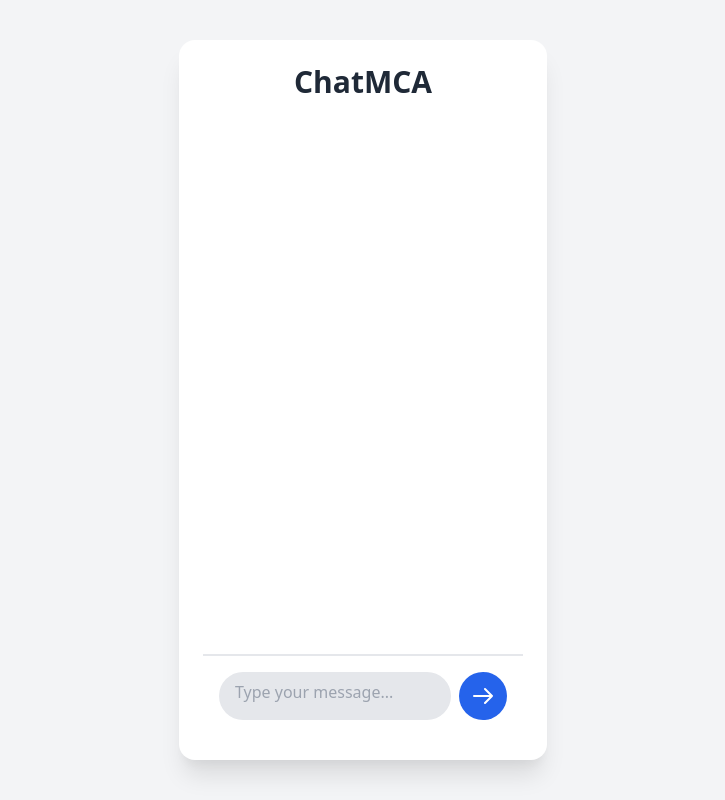
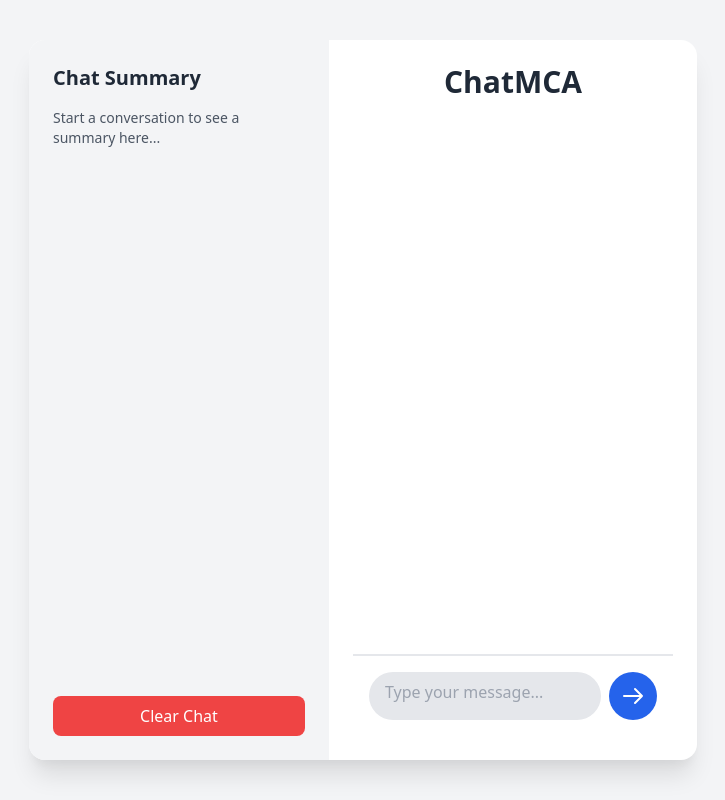
Before and after one commit to PATELyugant07/Python-ChatBox, a Django app: page / in a window 1280 px wide. Shown: the whole page, without its empty margins (277-1002 px from the left). Run offline with Django 5.2, Linux system fonts and the light colour scheme.

Commit message:
kuch nahi

```diff
--- a/chat_mca_project/chatbot_app/templates/chatbot_app/index.html
+++ b/chat_mca_project/chatbot_app/templates/chatbot_app/index.html
@@ -1,5 +1,3 @@
-<!-- chatbot_app/templates/chatbot_app/index.html -->
-
     <!DOCTYPE html>
     <html lang="en">
     <head>
@@ -8,9 +6,17 @@
         <title>ChatMCA</title>
         <link rel="stylesheet" href="https://cdnjs.cloudflare.com/ajax/libs/tailwindcss/2.2.19/tailwind.min.css">
         <style>
-        .chatbot-container {
-            max-width: 800px;
+            .main-container {
+                max-width: 1200px;
                 height: 90vh;
+            }
+            .sidebar {
+                width: 300px;
+                background-color: #F3F4F6;
+            }
+            .chat-area {
+                flex-grow: 1;
+                height: 100%;
             }
             .chat-messages {
                 height: calc(100% - 100px);
@@ -32,10 +38,18 @@
         </style>
     </head>
     <body class="bg-gray-100 flex items-center justify-center h-screen">
-    <div class="chatbot-container bg-white shadow-xl rounded-2xl flex flex-col p-6">
+        <div class="main-container bg-white shadow-xl rounded-2xl flex">
+            <div class="sidebar p-6 flex flex-col rounded-l-2xl">
+                <h2 class="text-xl font-bold mb-4 text-gray-800">Chat Summary</h2>
+                <div id="summary-display" class="text-gray-600 text-sm overflow-y-auto">
+                    <p>Start a conversation to see a summary here...</p>
+                </div>
+                <button id="clear-chat-btn" class="mt-auto bg-red-500 text-white py-2 px-4 rounded-lg hover:bg-red-600 transition">Clear Chat</button>
+            </div>
+
+            <div class="chat-area flex flex-col p-6 rounded-r-2xl">
                 <h1 class="text-3xl font-bold text-center mb-4 text-gray-800">ChatMCA</h1>
-        <div class="chat-messages flex flex-col space-y-4 p-4">
-            <!-- Messages will be dynamically added here by JavaScript -->
+                <div id="chat-messages" class="chat-messages flex flex-col space-y-4 p-4">
                     </div>
                 <form id="chat-form" class="flex p-4 border-t-2 border-gray-200">
                     <textarea
@@ -54,21 +68,26 @@
                     </button>
                 </form>
             </div>
+        </div>
 
         <script>
             // JavaScript for handling the chat logic
             const chatForm = document.getElementById('chat-form');
-        const chatMessages = document.querySelector('.chat-messages');
+            const chatMessages = document.getElementById('chat-messages');
             const userInput = document.getElementById('user-input');
+            const summaryDisplay = document.getElementById('summary-display');
+            const clearChatBtn = document.getElementById('clear-chat-btn');
 
-        // Function to add a message to the chat display
-        function addMessage(message, sender) {
+            let chatHistory = JSON.parse(localStorage.getItem('chatHistory')) || [];
+
+            // --- Core Functions ---
+            function addMessage(text, sender) {
                 const messageContainer = document.createElement('div');
                 messageContainer.classList.add('flex', 'space-x-2', 'items-start', 'max-w-xs');
 
                 const messageBubble = document.createElement('p');
                 messageBubble.classList.add('message-bubble', 'text-sm');
-            messageBubble.textContent = message;
+                messageBubble.textContent = text;
 
                 if (sender === 'user') {
                     messageContainer.classList.add('justify-end');
@@ -83,6 +102,33 @@
                 chatMessages.scrollTop = chatMessages.scrollHeight; // Auto-scroll to the bottom
             }
 
+            // Function to save history and trigger summary
+            async function updateChatState(userMessage, botResponse) {
+                chatHistory.push({ sender: 'user', text: userMessage });
+                chatHistory.push({ sender: 'bot', text: botResponse });
+
+                localStorage.setItem('chatHistory', JSON.stringify(chatHistory));
+
+                // Request a new summary from the server
+                try {
+                    const response = await fetch('/api/summarize/', {
+                        method: 'POST',
+                        headers: { 'Content-Type': 'application/json' },
+                        body: JSON.stringify({ history: chatHistory }),
+                    });
+                    const data = await response.json();
+                    if (response.ok) {
+                        summaryDisplay.textContent = data.summary;
+                        localStorage.setItem('chatSummary', data.summary); // Save the new summary
+                    } else {
+                        summaryDisplay.textContent = 'Could not generate summary.';
+                    }
+                } catch (error) {
+                    summaryDisplay.textContent = 'Failed to connect to summarization service.';
+                }
+            }
+
+            // --- Event Listeners and Initial Load ---
             chatForm.addEventListener('submit', async (e) => {
                 e.preventDefault();
                 const message = userInput.value.trim();
@@ -91,32 +137,47 @@
                 addMessage(message, 'user');
                 userInput.value = '';
 
-            // Display a loading indicator
-            addMessage('...', 'bot');
+                addMessage('...', 'bot'); // Loading indicator
 
                 try {
                     const response = await fetch('/api/chat/', {
                         method: 'POST',
-                    headers: {
-                        'Content-Type': 'application/json',
-                    },
+                        headers: { 'Content-Type': 'application/json' },
                         body: JSON.stringify({ message: message }),
                     });
 
                     const data = await response.json();
-
-                // Remove the loading indicator
-                chatMessages.removeChild(chatMessages.lastChild);
+                    chatMessages.removeChild(chatMessages.lastChild); // Remove loading indicator
 
                     if (response.ok) {
                         addMessage(data.response, 'bot');
+                        updateChatState(message, data.response); // Update chat state after a successful response
                     } else {
                         addMessage(`Error: ${data.error}`, 'bot');
                     }
                 } catch (error) {
-                // Remove the loading indicator
                     chatMessages.removeChild(chatMessages.lastChild);
                     addMessage('An unexpected error occurred. Please try again.', 'bot');
+                }
+            });
+
+            clearChatBtn.addEventListener('click', () => {
+                localStorage.clear();
+                chatHistory = [];
+                chatMessages.innerHTML = '';
+                summaryDisplay.textContent = 'Start a conversation to see a summary here...';
+            });
+
+            // Load chat history and summary on page load
+            document.addEventListener('DOMContentLoaded', () => {
+                if (chatHistory.length > 0) {
+                    chatHistory.forEach(msg => addMessage(msg.text, msg.sender));
+                    const storedSummary = localStorage.getItem('chatSummary');
+                    if (storedSummary) {
+                        summaryDisplay.textContent = storedSummary;
+                    } else {
+                        summaryDisplay.textContent = 'Loading summary...';
+                    }
                 }
             });
         </script>
--- a/chat_mca_project/chatbot_app/urls.py
+++ b/chat_mca_project/chatbot_app/urls.py
@@ -6,4 +6,5 @@
 urlpatterns = [
     path('', views.chat_home, name='chat_home'),
     path('chat/', views.chat_response, name='chat_response'),
+    path('summarize/', views.summarize_chat, name='summarize_chat'),
 ]
--- a/chat_mca_project/chatbot_app/views.py
+++ b/chat_mca_project/chatbot_app/views.py
@@ -49,3 +49,44 @@
 
 def chat_home(request):
     return render(request, 'chatbot_app/index.html')
+
+@csrf_exempt
+def summarize_chat(request):
+    if request.method == 'POST':
+        data = json.loads(request.body)
+        chat_history = data.get('history', [])
+
+        if not chat_history:
+            return JsonResponse({'error': 'No chat history provided'}, status=400)
+
+        # Join all messages into a single string for summarization
+        full_conversation = " ".join([f"{msg['sender']}: {msg['text']}" for msg in chat_history])
+
+        # Create a prompt for Gemini to summarize the conversation
+        summarize_prompt = "Summarize the following chat conversation in a single, concise sentence:\n\n" + full_conversation
+
+        payload = {
+            "contents": [
+                {
+                    "parts": [
+                        {"text": summarize_prompt}
+                    ]
+                }
+            ]
+        }
+
+        try:
+            response = requests.post(GEMINI_API_URL, json=payload)
+            response.raise_for_status()
+            gemini_response_data = response.json()
+
+            summary = gemini_response_data['candidates'][0]['content']['parts'][0]['text']
+
+            return JsonResponse({'summary': summary})
+
+        except requests.exceptions.RequestException as e:
+            return JsonResponse({'error': f'API request failed: {e}'}, status=500)
+        except (KeyError, IndexError) as e:
+            return JsonResponse({'error': f'Invalid API response format: {e}'}, status=500)
+
+    return JsonResponse({'error': 'Invalid request method'}, status=405)
--- a/chat_mca_project/manage.py
+++ b/chat_mca_project/manage.py
@@ -2,7 +2,6 @@
 """Django's command-line utility for administrative tasks."""
 import os
 import sys
-
 
 def main():
     """Run administrative tasks."""
```
Also changed, not shown: 1.png (added), 2.png (added). Lines whose indentation alone changed are shown as unchanged.
